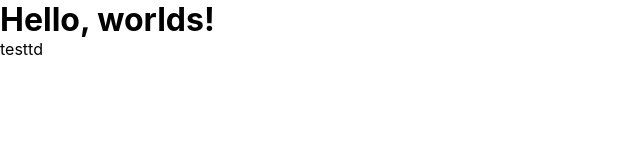
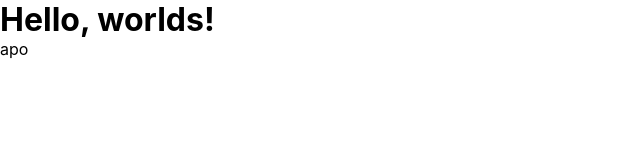
Before and after one commit to asipbajrami/test-code-4, a React (Vite) app: page / in a window 1280 px wide. Shown: the top 160 px of the page, without its empty margins (0-640 px from the left). Built offline with nearby package versions, Linux system fonts and the light colour scheme.

Commit message:
Replace 'testtd' with 'apo' in App component

```diff
--- a/src/App.jsx
+++ b/src/App.jsx
@@ -2,7 +2,7 @@ function App() {
   return (
     <div>
       <h1>Hello, worlds!</h1>
-<p>testtd</p>
+<p>apo</p>
     </div>
   )
 }
```
